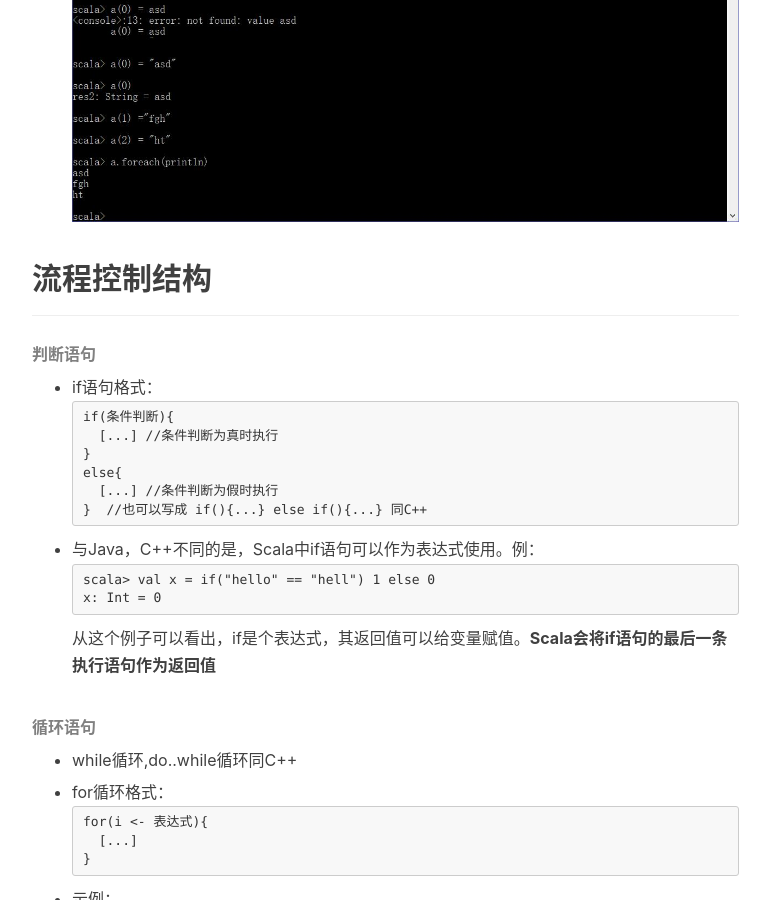
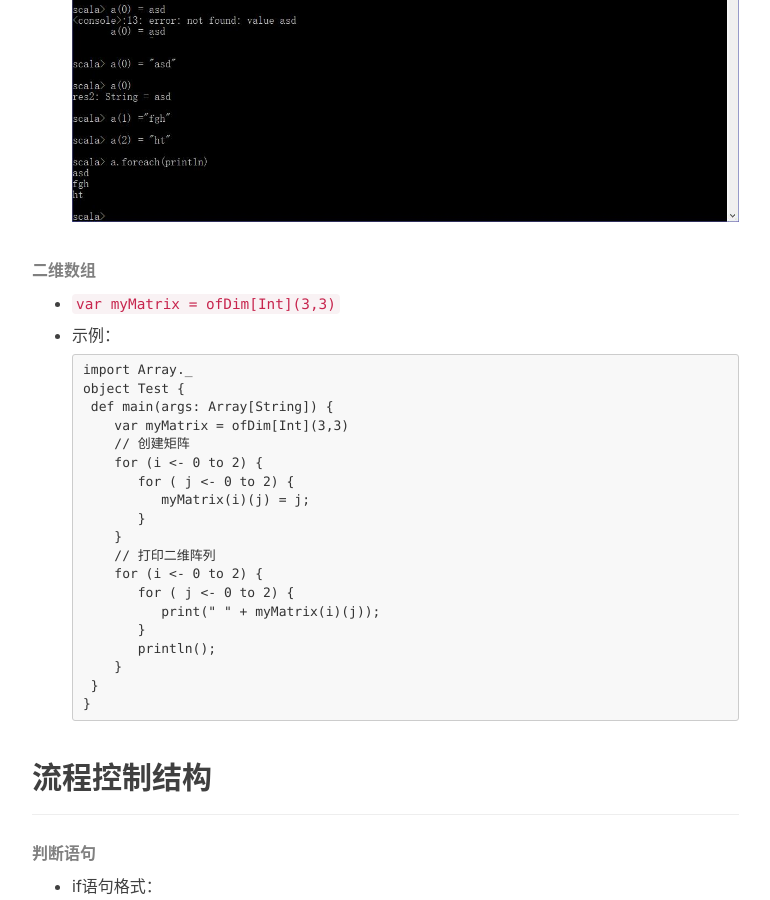
Before and after one commit to Fleschier/Fleschier.github.io, a Jekyll site: the page built from _posts/2018-04-06-Scala-learning.markdown, in a window 1280 px wide and 900 px high, scrolled down 2776 px. Shown: the whole window, without its empty margins (233-1003 px from the left). Built offline with Jekyll 4.4.1, drawn with Linux system fonts in a browser that asks for light colours; nearby versions of some CDN libraries; comment, search, counter and statistics services are not loaded.

Commit message:
update scala

````diff
--- a/_posts/2018-04-06-Scala-learning.markdown
+++ b/_posts/2018-04-06-Scala-learning.markdown
@@ -89,6 +89,33 @@ val a: Array[String] = new Array[String](3)
 - 可以使用foreach()方法实现遍历。
 ![](/img/Scala/Scala-test.jpg)
 
+###### 二维数组
+
+- `var myMatrix = ofDim[Int](3,3)`
+
+- 示例：
+```
+import Array._
+object Test {
+   def main(args: Array[String]) {
+      var myMatrix = ofDim[Int](3,3)
+      // 创建矩阵
+      for (i <- 0 to 2) {
+         for ( j <- 0 to 2) {
+            myMatrix(i)(j) = j;
+         }
+      }
+      // 打印二维阵列
+      for (i <- 0 to 2) {
+         for ( j <- 0 to 2) {
+            print(" " + myMatrix(i)(j));
+         }
+         println();
+      }
+   }
+}
+```
+
 ## 流程控制结构
 ---
 ###### 判断语句
````
